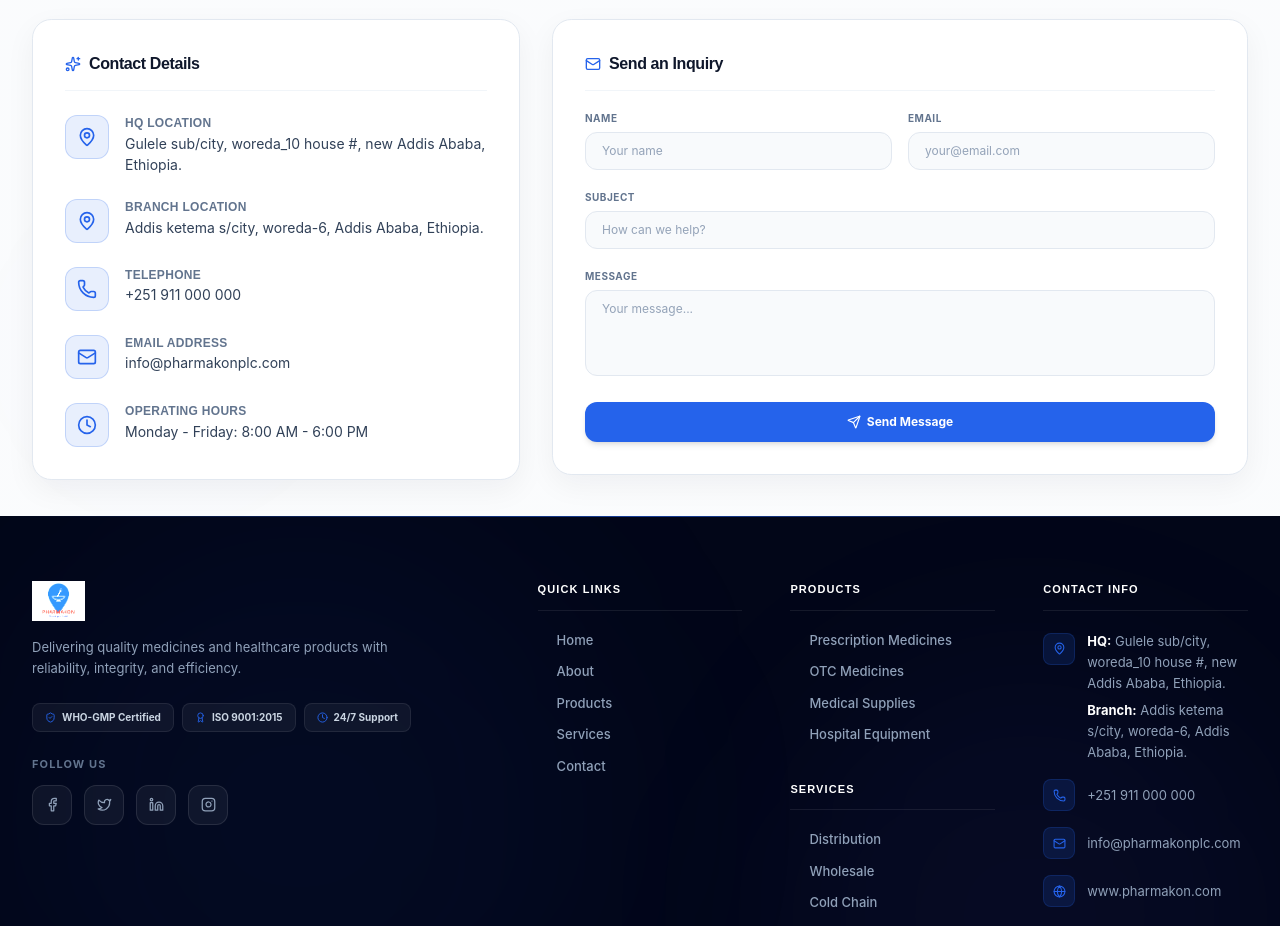
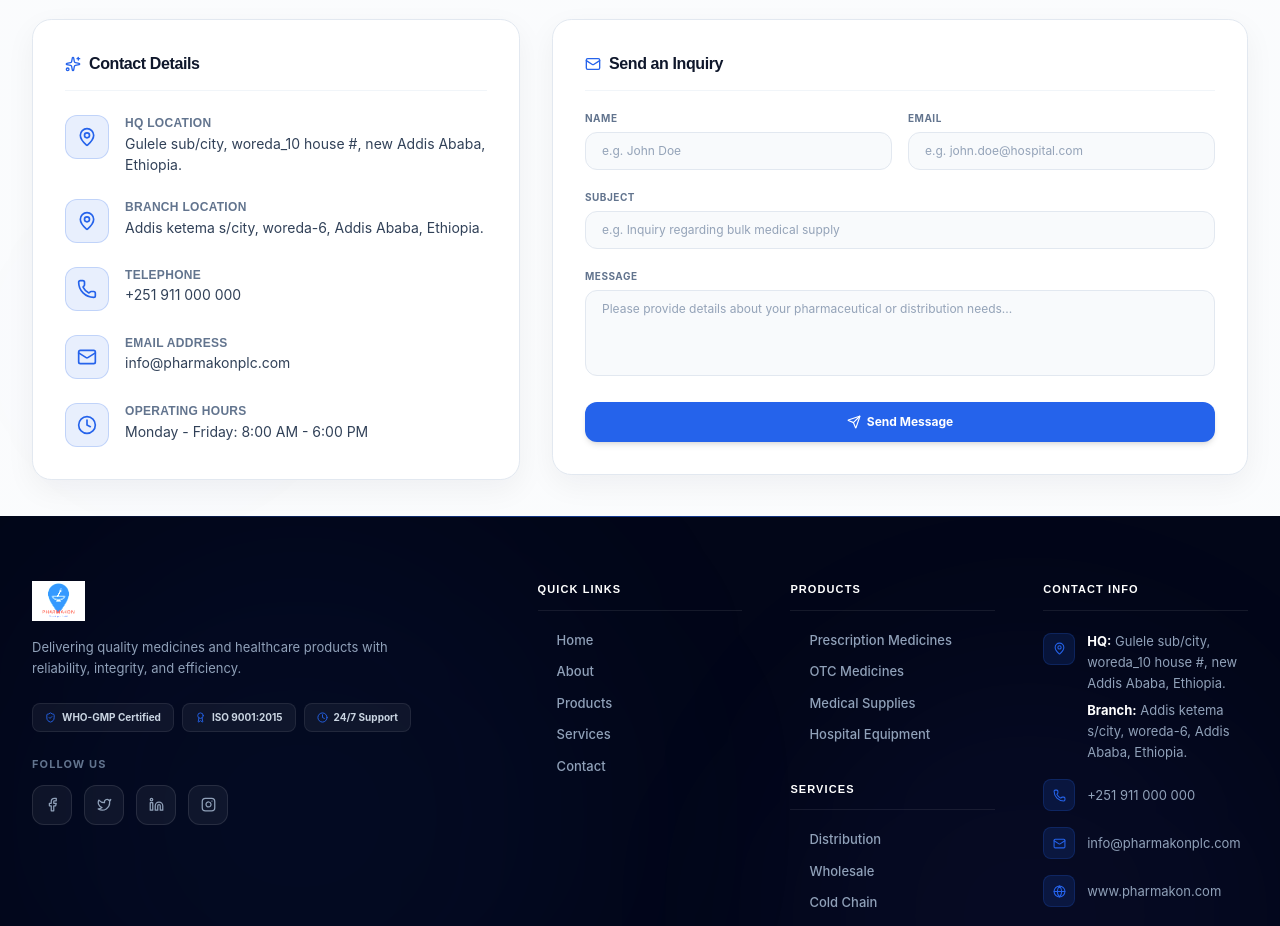
Before and after one commit to abdibiranu30680070/pharma, a React (Vite) app: page / in a window 1280 px wide. Shown: the part 6760-7686 px from the top of the page. Built offline with nearby package versions, Linux system fonts and the light colour scheme; no server answers.

Commit message:
remove default text

```diff
--- a/src/components/sections/Contact.jsx
+++ b/src/components/sections/Contact.jsx
@@ -151,7 +151,7 @@
                       value={formData.name}
                       onChange={handleInputChange}
                       className="w-full px-4 py-2.5 rounded-xl text-xs premium-input outline-none"
-                      placeholder="Your name"
+                      placeholder="e.g. John Doe"
                       required
                     />
                   </div>
@@ -166,7 +166,7 @@
                       value={formData.email}
                       onChange={handleInputChange}
                       className="w-full px-4 py-2.5 rounded-xl text-xs premium-input outline-none"
-                      placeholder="your@email.com"
+                      placeholder="e.g. john.doe@hospital.com"
                       required
                     />
                   </div>
@@ -182,7 +182,7 @@
                     value={formData.subject}
                     onChange={handleInputChange}
                     className="w-full px-4 py-2.5 rounded-xl text-xs premium-input outline-none"
-                    placeholder="How can we help?"
+                    placeholder="e.g. Inquiry regarding bulk medical supply"
                     required
                   />
                 </div>
@@ -197,7 +197,7 @@
                     value={formData.message}
                     onChange={handleInputChange}
                     className="w-full px-4 py-2.5 rounded-xl text-xs premium-input outline-none resize-none"
-                    placeholder="Your message..."
+                    placeholder="Please provide details about your pharmaceutical or distribution needs..."
                     required
                   />
                 </div>
--- a/src/pages/ProductDetailPage.jsx
+++ b/src/pages/ProductDetailPage.jsx
@@ -230,7 +230,7 @@
                             value={inquiryForm.name}
                             onChange={handleInquiryChange}
                             className="w-full px-3.5 py-2.5 rounded-xl text-xs border border-slate-200 bg-slate-50 focus:outline-none focus:border-primary focus:ring-1 focus:ring-primary/20 transition-colors"
-                            placeholder="Full name"
+                            placeholder="e.g. Jane Doe"
                             required
                           />
                         </div>
@@ -245,7 +245,7 @@
                             value={inquiryForm.email}
                             onChange={handleInquiryChange}
                             className="w-full px-3.5 py-2.5 rounded-xl text-xs border border-slate-200 bg-slate-50 focus:outline-none focus:border-primary focus:ring-1 focus:ring-primary/20 transition-colors"
-                            placeholder="your@email.com"
+                            placeholder="e.g. jane.doe@pharmacy.com"
                             required
                           />
                         </div>
@@ -289,7 +289,7 @@
                             value={inquiryForm.message}
                             onChange={handleInquiryChange}
                             className="w-full px-3.5 py-2.5 rounded-xl text-xs border border-slate-200 bg-slate-50 focus:outline-none focus:border-primary focus:ring-1 focus:ring-primary/20 transition-colors resize-none"
-                            placeholder="Any additional details about your order..."
+                            placeholder="e.g. We need this for our hospital's monthly supply..."
                           />
                         </div>
 
```
Also changed, not shown: 2 other files (tests, documents, lock files or other folders).
